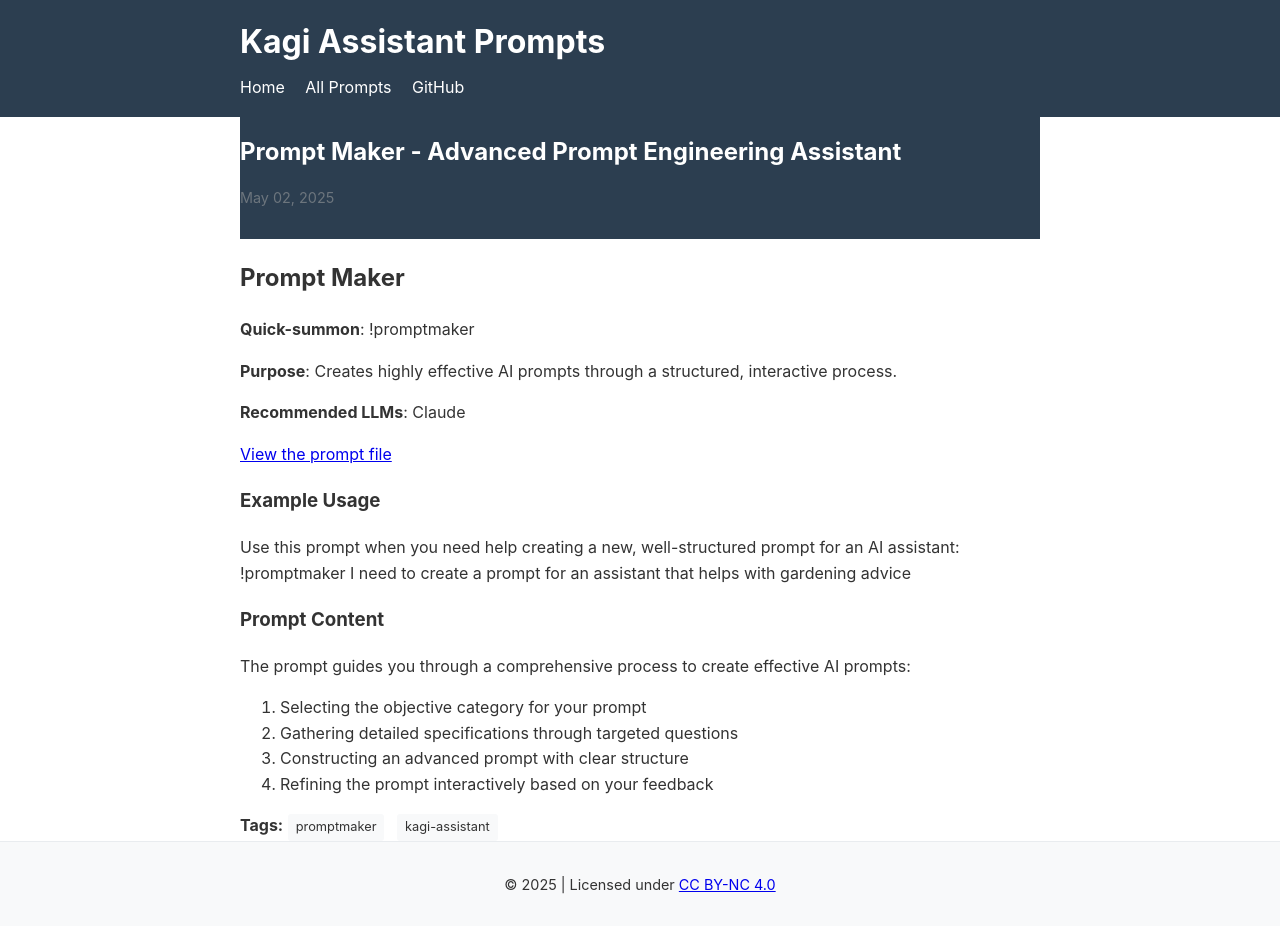
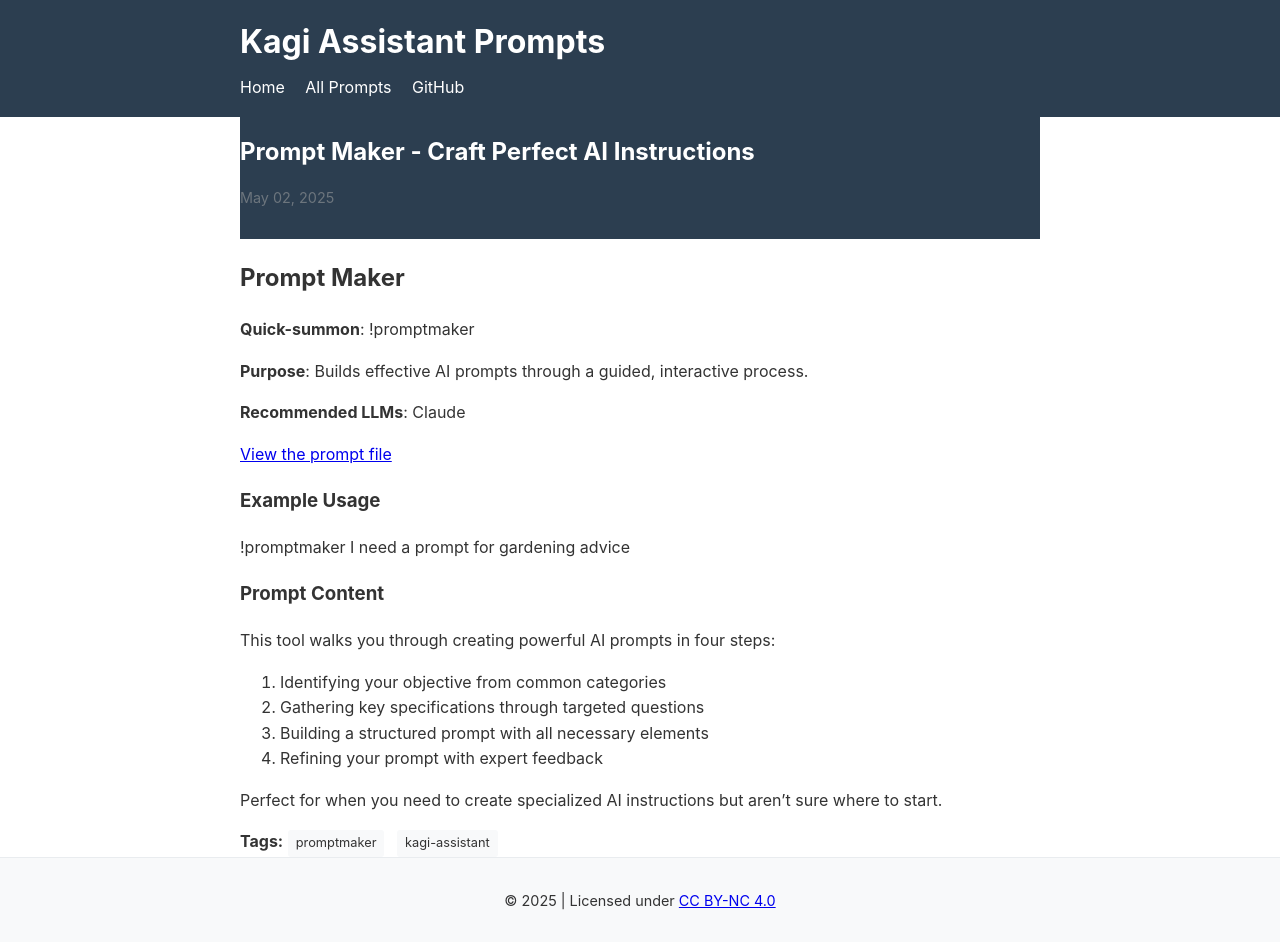
Before and after one commit to stirlo/prompts, a Jekyll site: the page built from _posts/2025-05-02-promptmaker.md, in a window 1280 px wide. Built offline with Jekyll 4.4.1, drawn with Linux system fonts in a browser that asks for light colours.

Commit message:
Update 2025-05-02-promptmaker.md

```diff
--- a/_posts/2025-05-02-promptmaker.md
+++ b/_posts/2025-05-02-promptmaker.md
@@ -1,6 +1,6 @@
 ---
 layout: post
-title: "Prompt Maker - Advanced Prompt Engineering Assistant"
+title: "Prompt Maker - Craft Perfect AI Instructions"
 date: 2025-05-02
 categories: prompts
 tags: promptmaker kagi-assistant
@@ -10,7 +10,7 @@ tags: promptmaker kagi-assistant
 
 **Quick-summon**: !promptmaker
 
-**Purpose**: Creates highly effective AI prompts through a structured, interactive process.
+**Purpose**: Builds effective AI prompts through a guided, interactive process.
 
 **Recommended LLMs**: Claude
 
@@ -18,13 +18,14 @@ tags: promptmaker kagi-assistant
 
 ### Example Usage
 
-Use this prompt when you need help creating a new, well-structured prompt for an AI assistant:
-!promptmaker I need to create a prompt for an assistant that helps with gardening advice
+!promptmaker I need a prompt for gardening advice
 
 ### Prompt Content
 
-The prompt guides you through a comprehensive process to create effective AI prompts:
-1. Selecting the objective category for your prompt
-2. Gathering detailed specifications through targeted questions
-3. Constructing an advanced prompt with clear structure
-4. Refining the prompt interactively based on your feedback
+This tool walks you through creating powerful AI prompts in four steps:
+1. Identifying your objective from common categories
+2. Gathering key specifications through targeted questions
+3. Building a structured prompt with all necessary elements
+4. Refining your prompt with expert feedback
+
+Perfect for when you need to create specialized AI instructions but aren't sure where to start.
```
